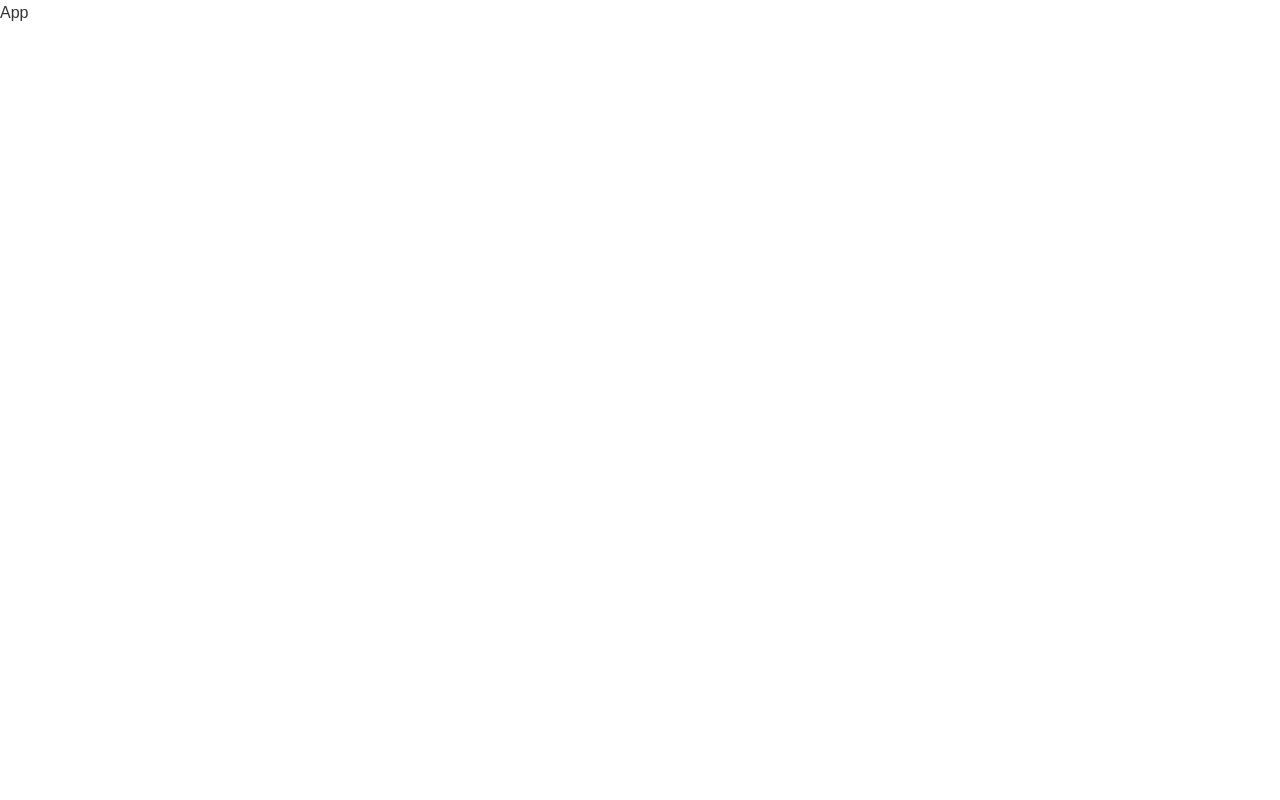
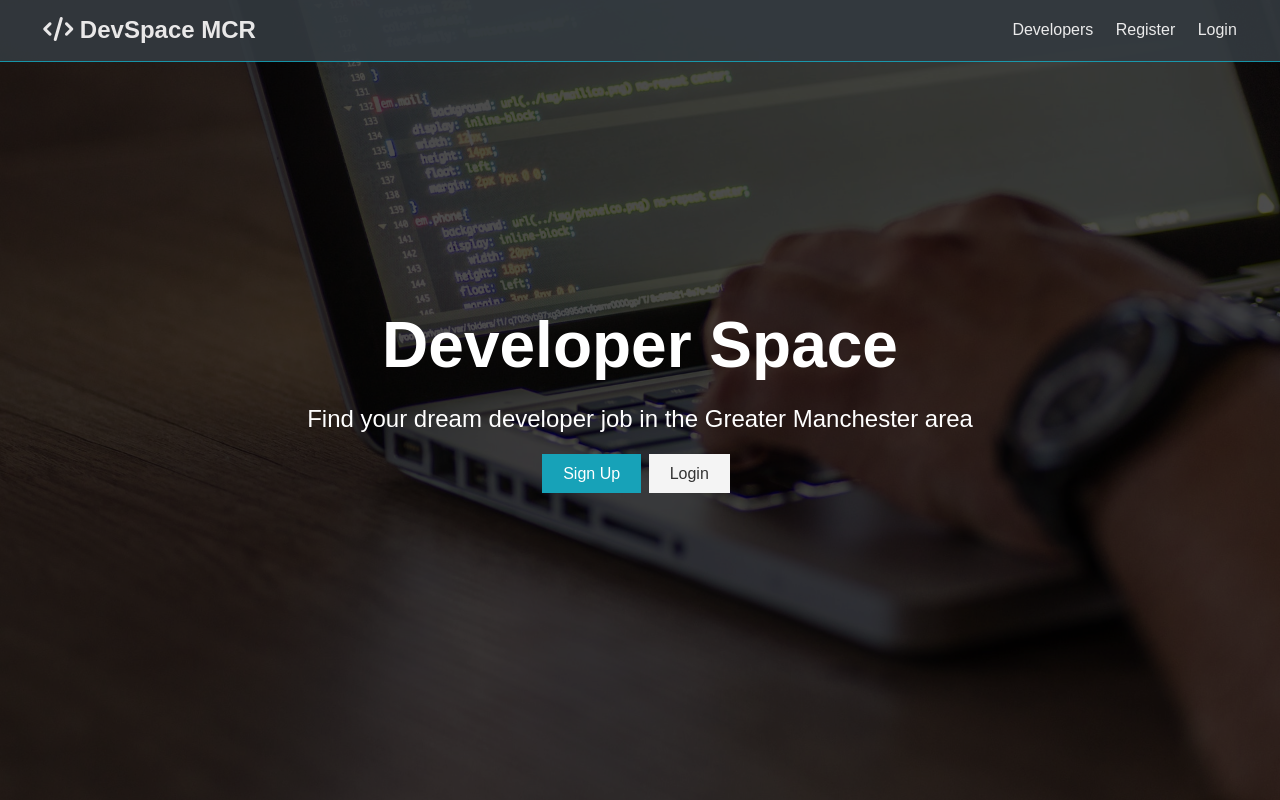
Before and after one commit to Daniel-Cross/social-network, a React (Create React App) app in the folder client/: page / in a window 1280 px wide. Built offline with nearby package versions, Linux system fonts and the light colour scheme; the HTML template or start-up script is replaced by a standard one.

Commit message:
navbar and landing page added

```diff
--- a/client/public/index.html
+++ b/client/public/index.html
@@ -21,7 +21,7 @@
       work correctly both with client-side routing and a non-root public URL.
       Learn how to configure a non-root public URL by running `npm run build`.
     -->
-  <title>React App</title>
+  <title>Welcome to DevSpace</title>
 </head>
 
 <body>
--- a/client/src/App.js
+++ b/client/src/App.js
@@ -1,10 +1,13 @@
 import React, { Fragment } from 'react';
 import './App.css';
+import Navbar from './components/layout/Navbar';
+import Landing from './components/layout/Landing';
 
 const App = () => {
 	return (
 		<Fragment className="App">
-			<p>App</p>
+			<Navbar />
+			<Landing />
 		</Fragment>
 	);
 };
--- /dev/null
+++ b/client/src/components/layout/Landing.js
@@ -0,0 +1,24 @@
+import React from 'react';
+
+const Landing = () => {
+	return (
+		<section className="landing">
+			<div className="dark-overlay">
+				<div className="landing-inner">
+					<h1 className="x-large">Developer Space</h1>
+					<p className="lead">Find your dream developer job in the Greater Manchester area</p>
+					<div className="buttons">
+						<a href="register.html" className="btn btn-primary">
+							Sign Up
+						</a>
+						<a href="login.html" className="btn btn-light">
+							Login
+						</a>
+					</div>
+				</div>
+			</div>
+		</section>
+	);
+};
+
+export default Landing;
--- /dev/null
+++ b/client/src/components/layout/Navbar.js
@@ -0,0 +1,26 @@
+import React from 'react';
+
+const Navbar = () => {
+	return (
+		<nav className="navbar bg-dark">
+			<h1>
+				<a href="index.html">
+					<i className="fas fa-code" /> DevSpace MCR
+				</a>
+			</h1>
+			<ul>
+				<li>
+					<a href="profiles.html">Developers</a>
+				</li>
+				<li>
+					<a href="register.html">Register</a>
+				</li>
+				<li>
+					<a href="login.html">Login</a>
+				</li>
+			</ul>
+		</nav>
+	);
+};
+
+export default Navbar;
```
